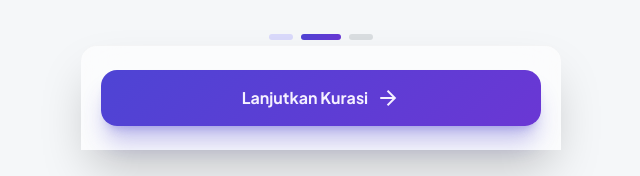
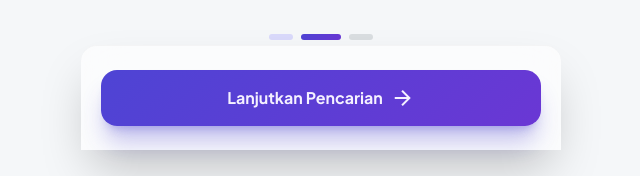
Before and after one commit to sihendra13/GriyaPintar, a React (Vite) app: page /step3 in a window 1280 px wide. Shown: the part 650-826 px from the top of the page, without its empty margins (319-959 px from the left). Built offline with nearby package versions, Linux system fonts and the light colour scheme; no server answers.

Commit message:
Update Step3.tsx

```diff
--- a/src/screens/Step3.tsx
+++ b/src/screens/Step3.tsx
@@ -1,21 +1,17 @@
 import { useState } from 'react'
 import { Link, useNavigate } from 'react-router-dom'
-
 const locations = [
   { id: 'Yogyakarta', label: 'Kota Yogyakarta', subtitle: 'Pusat Budaya', icon: 'location_city' },
   { id: 'Sleman', label: 'Sleman', subtitle: 'Utara', icon: 'terrain' },
   { id: 'Bantul', label: 'Bantul', subtitle: 'Selatan', icon: 'waves' },
   { id: '', label: 'Semua Area', subtitle: 'Eksplorasi', icon: 'map' },
 ]
-
 export default function Step3() {
   const [selected, setSelected] = useState('Yogyakarta')
   const navigate = useNavigate()
-
   const handleContinue = () => {
     navigate(`/step4?area=${encodeURIComponent(selected)}`)
   }
-
   return (
     <div className="bg-surface text-on-surface font-body min-h-screen flex flex-col items-center">
       {/* TopAppBar: Mobile Optimized */}
@@ -28,7 +24,6 @@ export default function Step3() {
         </div>
         <span className="text-[#595c5e] dark:text-[#c4c6cf] font-medium text-xs">Step 2/3</span>
       </header>
-
       {/* Main Content Canvas */}
       <main className="w-full max-w-[480px] px-5 pt-6 pb-36 flex-grow flex flex-col gap-8">
         {/* Instructional Header */}
@@ -38,7 +33,6 @@ export default function Step3() {
             Lokasi menentukan segalanya, harga, akses dan gaya hidup kamu.
           </p>
         </section>
-
         {/* Visual Map Context (Mobile Friendly) */}
         <section className="relative w-full h-40 bg-surface-container rounded-2xl overflow-hidden shadow-sm">
           <img alt="Yogyakarta Landscape" className="w-full h-full object-cover grayscale opacity-40 mix-blend-multiply" src="https://lh3.googleusercontent.com/aida-public/AB6AXuClflFBWd9sDQS3UwQGYp1PM-dlpL6yCyzx4SwzLgVsT-TOPKalk9g6GsSEr_0bqbn9lOGFbzRUKNCbOAv-Ic1qBBimQQQE5ttiJPWo-BJzyWk3Si9mMetvak-FkgDWzlz5TeiALTUSsa-PAdqi0fz8i4xnQFUvf7LU4a0Xxv9EyYB2J2-Tksiyw3tSSIl7gfwlgHwpkUFM6yeACj8RVR7jOH1J_lUHddgDJHEanyUnsAl7PKp0EV_GCGZbAC_UwjEsJCP-UOUG62rQ" />
@@ -48,7 +42,6 @@ export default function Step3() {
             <span className="text-[10px] font-bold tracking-widest uppercase text-on-surface-variant">D.I. Yogyakarta</span>
           </div>
         </section>
-
         {/* Selection Grid */}
         <div className="grid grid-cols-2 gap-3">
           {locations.map((loc) => {
@@ -81,7 +74,6 @@ export default function Step3() {
             )
           })}
         </div>
-
         {/* Progress Indicator */}
         <div className="flex gap-2 justify-center pt-2">
           <div className="h-1.5 w-6 rounded-full bg-primary-container/30"></div>
@@ -89,14 +81,13 @@ export default function Step3() {
           <div className="h-1.5 w-6 rounded-full bg-surface-container-highest"></div>
         </div>
       </main>
-
       {/* Navigation Action Area */}
       <footer className="fixed bottom-0 w-full max-w-[480px] px-5 py-6 glass-effect border-t border-outline-variant/10 z-50 shadow-2xl rounded-t-2xl">
         <button
           onClick={handleContinue}
           className="w-full h-14 magic-gradient text-on-primary rounded-2xl font-headline font-bold text-base shadow-xl shadow-primary/30 active:scale-[0.98] transition-all flex items-center justify-center gap-2"
         >
-          Lanjutkan Kurasi
+          Lanjutkan Pencarian
           <span className="material-symbols-outlined text-xl">arrow_forward</span>
         </button>
       </footer>
```
